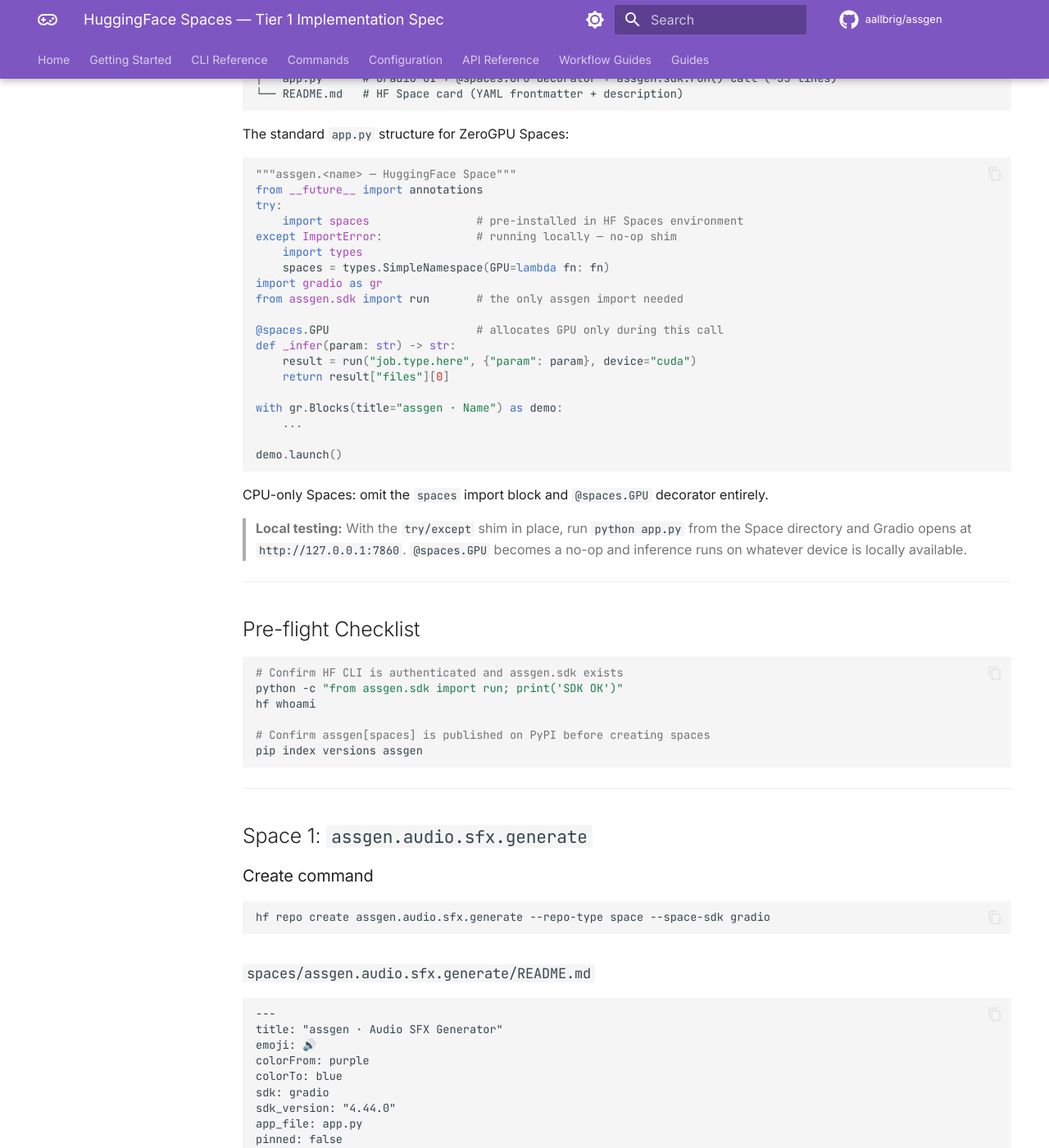
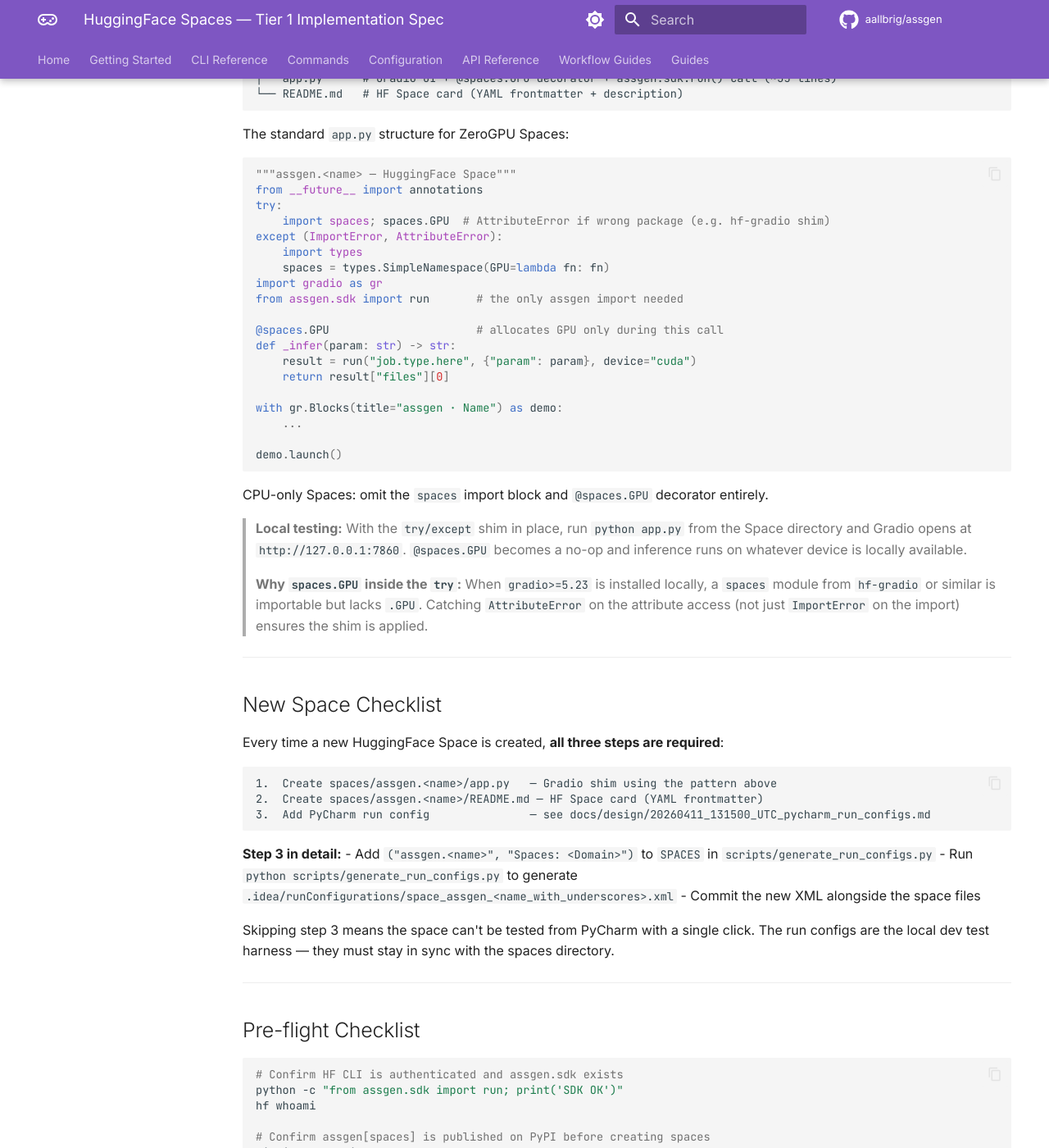
Before and after one commit to aallbrig/assgen, an MkDocs documentation site: the page built from docs/design/20260411_120100_UTC_hf_spaces_spec_tier1.md, in a window 1280 px wide and 1400 px high, scrolled down 432 px. Shown: the whole window at 82% size. Built offline with MkDocs 1.6.1 and Material for MkDocs 9.7.7, drawn with Linux system fonts in a browser that asks for light colours; comment, search, counter and statistics services are not loaded.

Commit message:
docs: require PyCharm run config for every new HF Space; fix spaces.GPU guard in spec pattern
- Tier 1 spec: update @spaces.GPU guard pattern to include `spaces.GPU` access
  inside the try block (catches AttributeError from wrong 'spaces' package installed
  by gradio>=5.23 locally)
- Tier 1 spec: add "New Space Checklist" section explicitly requiring step 3 —
  add entry to generate_run_configs.py SPACES list and commit the generated XML
- Tier 2/3 spec: add forward reference to the same checklist so the requirement
  is visible without switching documents
- Run config: restore space_assgen_audio_music_loop.xml to correct lowercase
  naming convention (PyCharm had renamed it to Space__assgen_audio_music_loop.xml)

Co-Authored-By: Claude Sonnet 4.6 <noreply@anthropic.com>

````diff
--- a/docs/design/20260411_120100_UTC_hf_spaces_spec_tier1.md
+++ b/docs/design/20260411_120100_UTC_hf_spaces_spec_tier1.md
@@ -24,8 +24,8 @@ The standard `app.py` structure for ZeroGPU Spaces:
 """assgen.<name> — HuggingFace Space"""
 from __future__ import annotations
 try:
-    import spaces                # pre-installed in HF Spaces environment
-except ImportError:              # running locally — no-op shim
+    import spaces; spaces.GPU  # AttributeError if wrong package (e.g. hf-gradio shim)
+except (ImportError, AttributeError):
     import types
     spaces = types.SimpleNamespace(GPU=lambda fn: fn)
 import gradio as gr
@@ -47,6 +47,30 @@ CPU-only Spaces: omit the `spaces` import block and `@spaces.GPU` decorator enti
 > **Local testing:** With the `try/except` shim in place, run `python app.py` from the Space
 > directory and Gradio opens at `http://127.0.0.1:7860`. `@spaces.GPU` becomes a no-op and
 > inference runs on whatever device is locally available.
+>
+> **Why `spaces.GPU` inside the `try`:** When `gradio>=5.23` is installed locally, a `spaces`
+> module from `hf-gradio` or similar is importable but lacks `.GPU`. Catching `AttributeError`
+> on the attribute access (not just `ImportError` on the import) ensures the shim is applied.
+
+---
+
+## New Space Checklist
+
+Every time a new HuggingFace Space is created, **all three steps are required**:
+
+```
+1.  Create spaces/assgen.<name>/app.py   — Gradio shim using the pattern above
+2.  Create spaces/assgen.<name>/README.md — HF Space card (YAML frontmatter)
+3.  Add PyCharm run config               — see docs/design/20260411_131500_UTC_pycharm_run_configs.md
+```
+
+**Step 3 in detail:**
+- Add `("assgen.<name>", "Spaces: <Domain>")` to `SPACES` in `scripts/generate_run_configs.py`
+- Run `python scripts/generate_run_configs.py` to generate `.idea/runConfigurations/space_assgen_<name_with_underscores>.xml`
+- Commit the new XML alongside the space files
+
+Skipping step 3 means the space can't be tested from PyCharm with a single click.
+The run configs are the local dev test harness — they must stay in sync with the spaces directory.
 
 ---
 
````
Also changed, not shown: docs/design/20260411_120200_UTC_hf_spaces_spec_tier2_tier3.md (+5 -0 lines).
